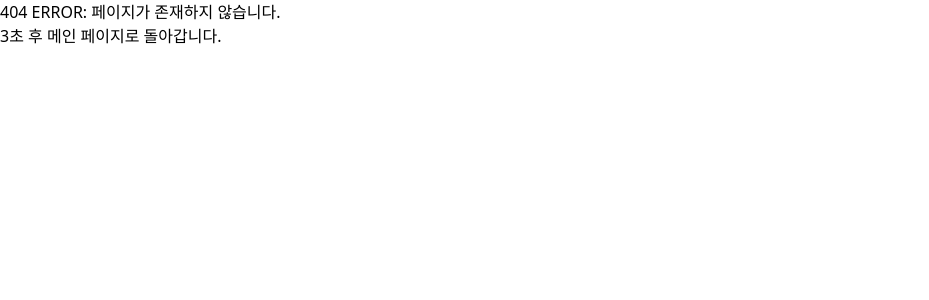
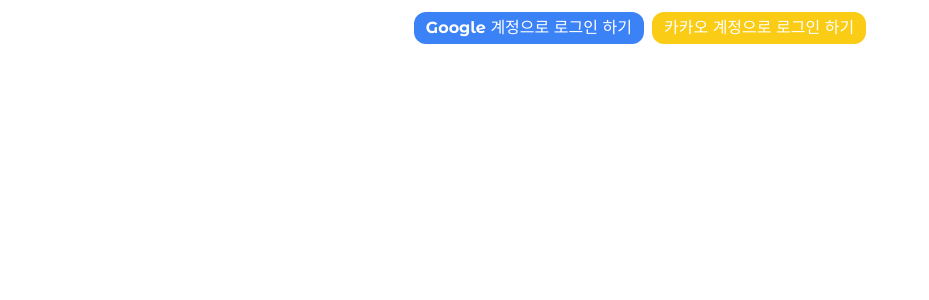
Before and after one commit to WEB-project-study/goal_for_you_web, a Next.js app in the folder client/: page /login in a window 1280 px wide. Before the commit this address had no page. Shown: the top 300 px of the page, without its empty margins (0-929 px from the left). Built offline with nearby package versions, Linux system fonts and the light colour scheme.

Commit message:
📰 [Feat] : "구글, 카카오 로그인 버튼 생성"
간단한 구글, 카카오 로그인 버튼 생성

Fix : 민형님이 요청!

```diff
--- /dev/null
+++ b/client/src/pages/login.js
@@ -0,0 +1,24 @@
+import Link from "next/link";
+
+export default function Login() {
+    return (
+
+        <nav className="flex flex-wrap items-center justify-center p-2 text-base font_local md:ml-auto">
+            <div className="p-1">
+                <Link legacyBehavior href="/ongoing">
+                    <a className="inline-flex items-center px-3 py-1 mt-4 text-white bg-blue-500 border-0 rounded-xl focus:outline-none hover:bg-sky-300 hover:text-black hover: md:mt-0">
+                        Google 계정으로 로그인 하기
+                    </a>
+                </Link>
+            </div>
+            <div className="p-1">
+                <Link legacyBehavior href="/mypage">
+                    <a className="inline-flex items-center px-3 py-1 mt-4 text-white bg-yellow-400 border-0 rounded-xl focus:outline-none hover:bg-yellow-200 hover:text-black hover: md:mt-0">
+                        카카오 계정으로 로그인 하기
+                    </a>
+                </Link>
+            </div>
+        </nav>
+
+    );
+}
```
